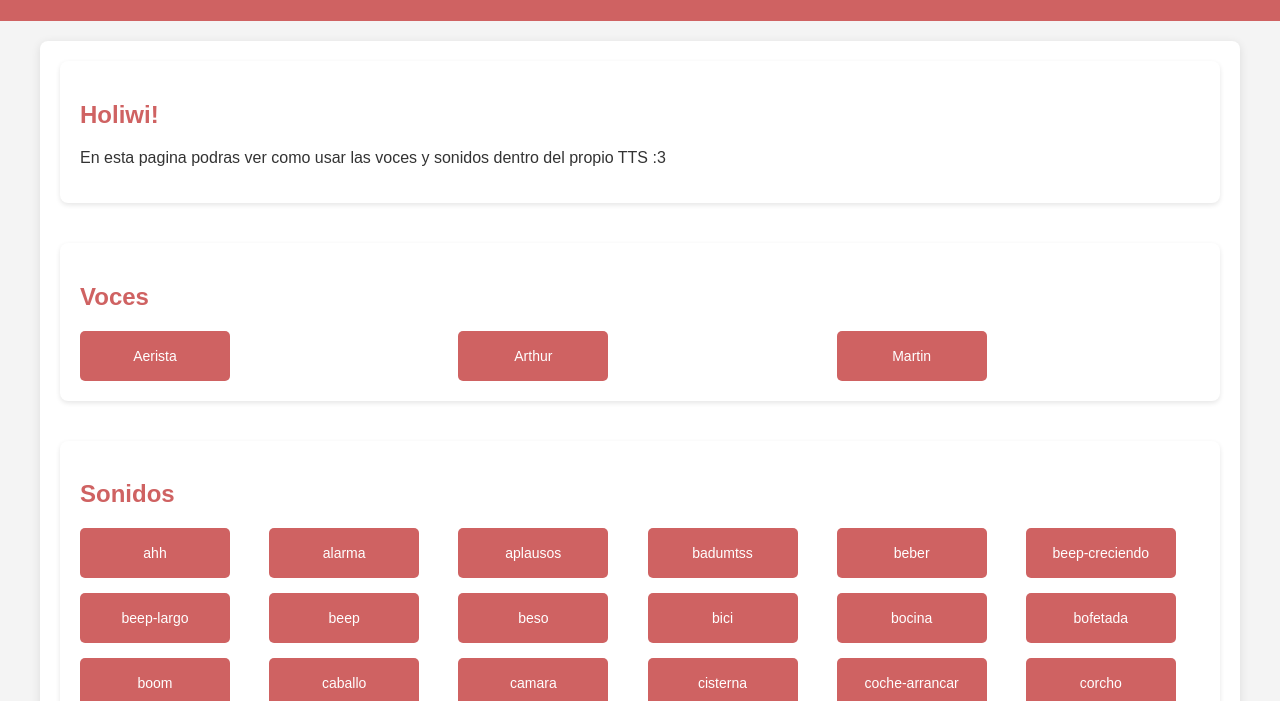
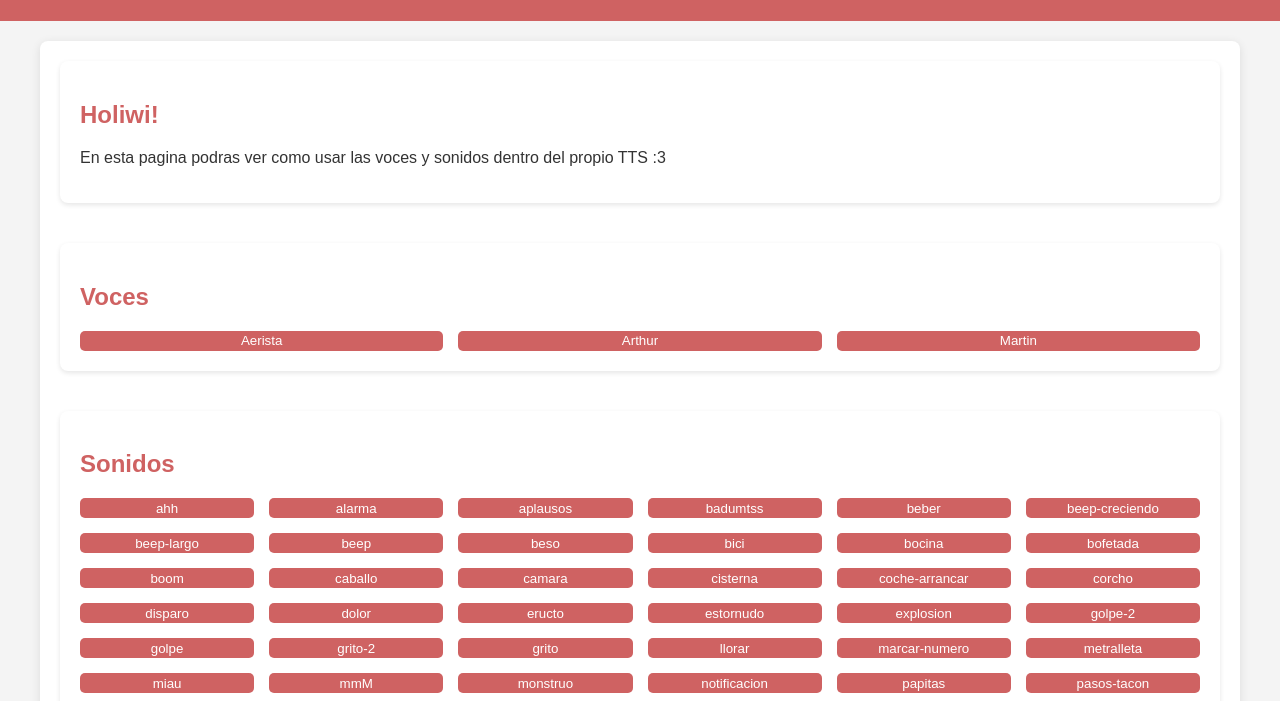
Before and after one commit to SaraLunaDev/TTS-Soft, a plain HTML site: page index.html in a window 1280 px wide. Shown: the part 99-800 px from the top of the page. Drawn offline with Linux system fonts and the light colour scheme.

```diff
--- a/styles.css
+++ b/styles.css
@@ -60,20 +60,15 @@
 }
 
 button {
-    width: 100%; /* Ocuparán toda la celda asignada */
-    max-width: 150px; /* Tamaño máximo para evitar que crezcan demasiado */
-    height: 50px; /* Alto fijo */
-    font-size: 14px; /* Tamaño del texto */
-    text-align: center; /* Centra el texto */
-    background: #cf6262;
+    background: #cf6262; /* Nuevo color */
+    min-height: 20px;
     color: white;
     border: none;
     border-radius: 5px;
     cursor: pointer;
     transition: background 0.3s;
-    box-sizing: border-box; /* Incluye padding y borde en el tamaño */
 }
 
 button:hover {
-    background: #aa4945;
+    background: #b14f4f; /* Color más oscuro para el hover */
 }
```
